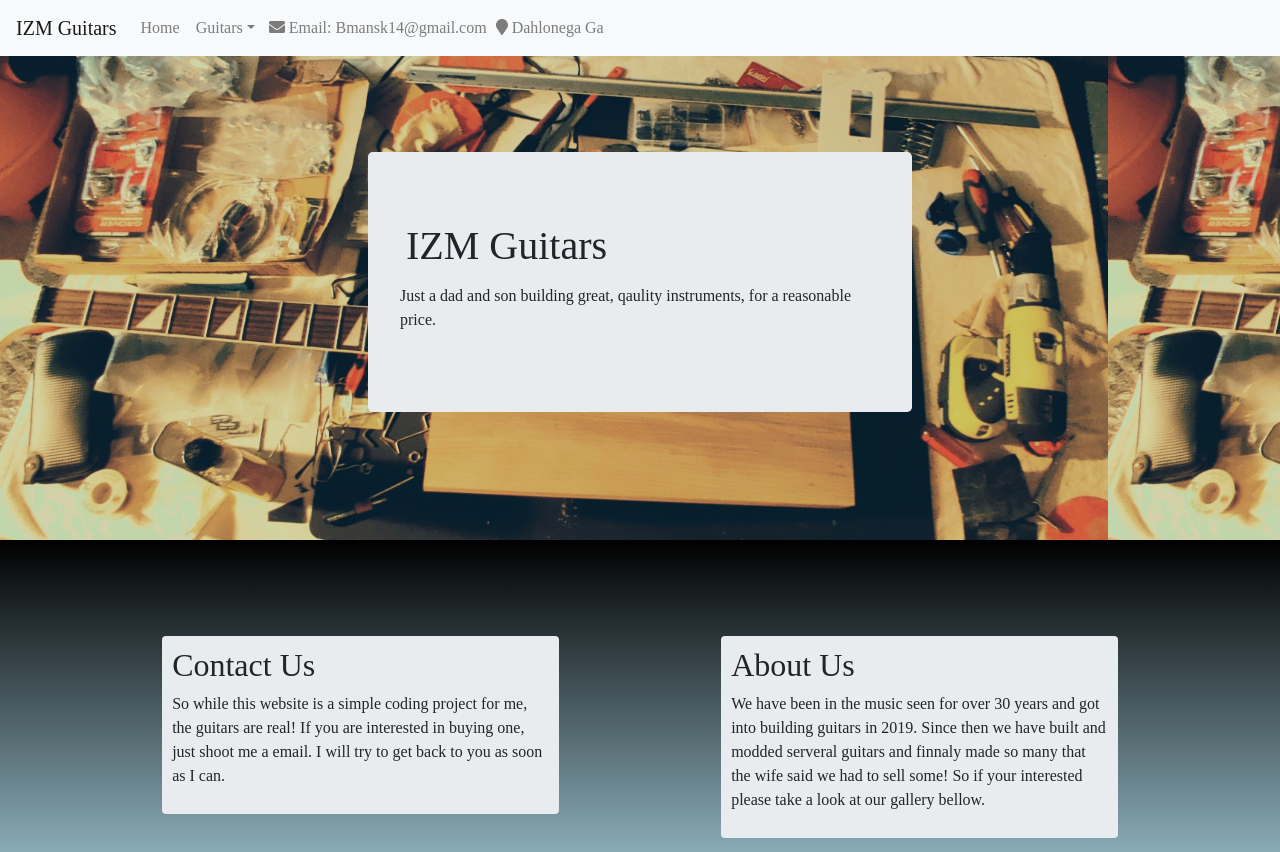
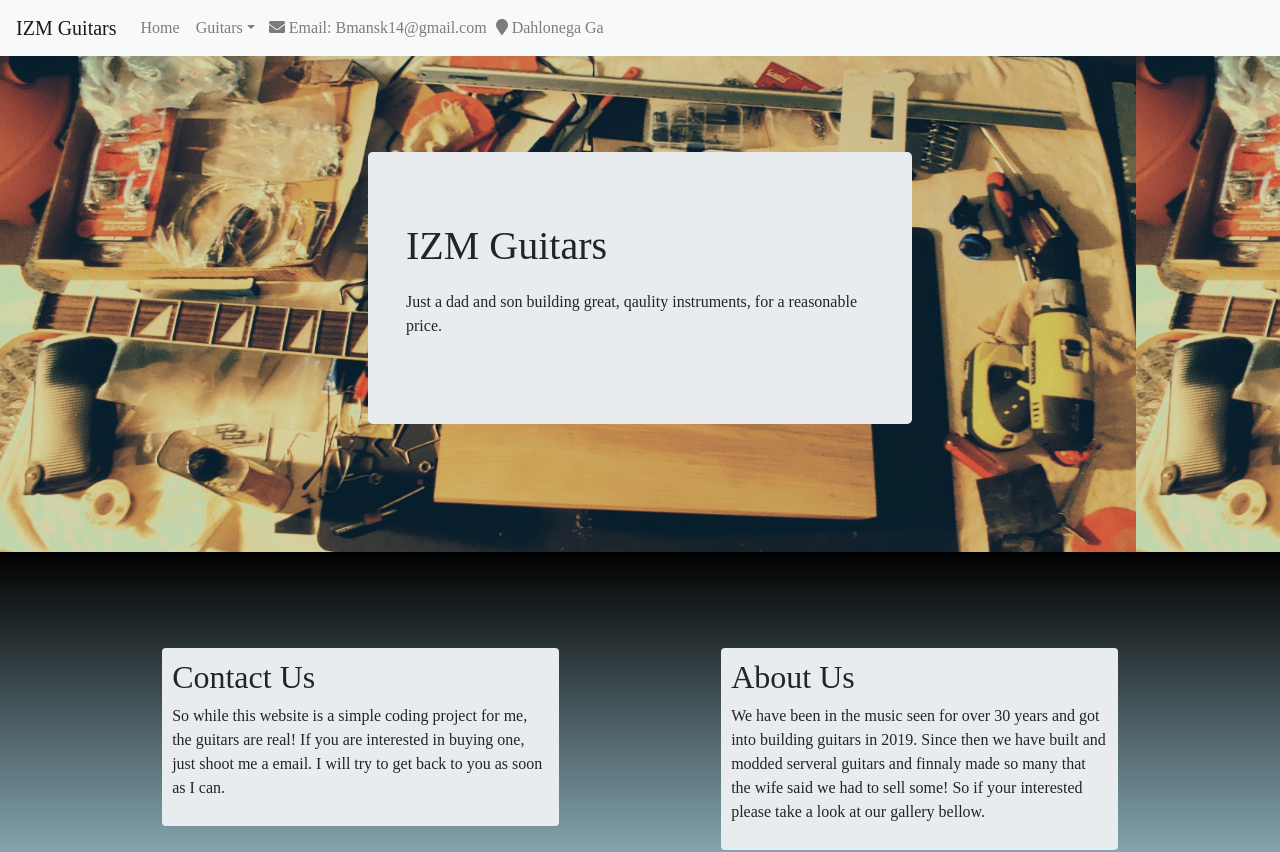
Before and after one commit to bmansk8/guitar-app, a React (Create React App) app: page / in a window 1280 px wide. Shown: the top 852 px of the page. Built offline with nearby package versions, Linux system fonts and the light colour scheme; a web font is replaced by a local one.

Commit message:
Update page.css
fixed bug with padding for p tag in jumbo tron

```diff
--- a/src/page.css
+++ b/src/page.css
@@ -31,7 +31,7 @@
 }
 
 .jumbotron p{
-  pad: 6px;
+  padding: 6px;
 }
 
 .container-fluid .card{
```
